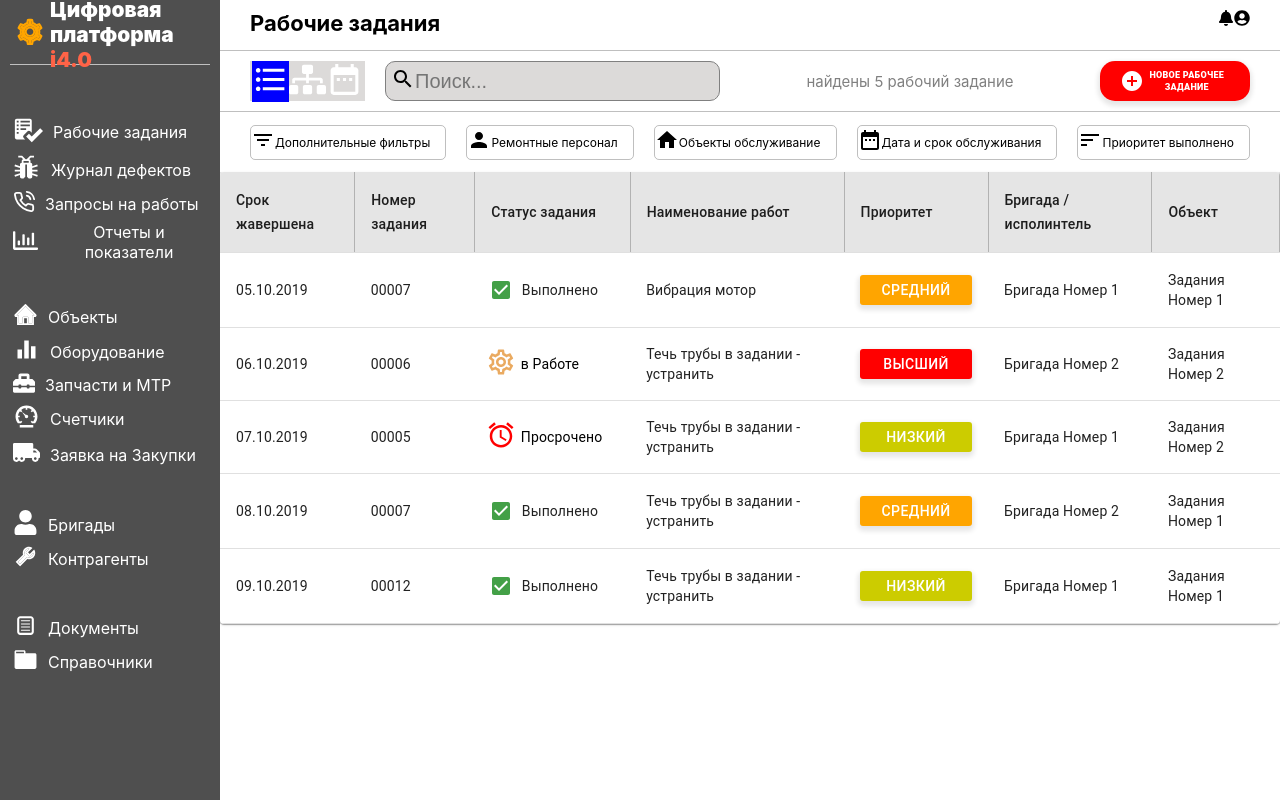
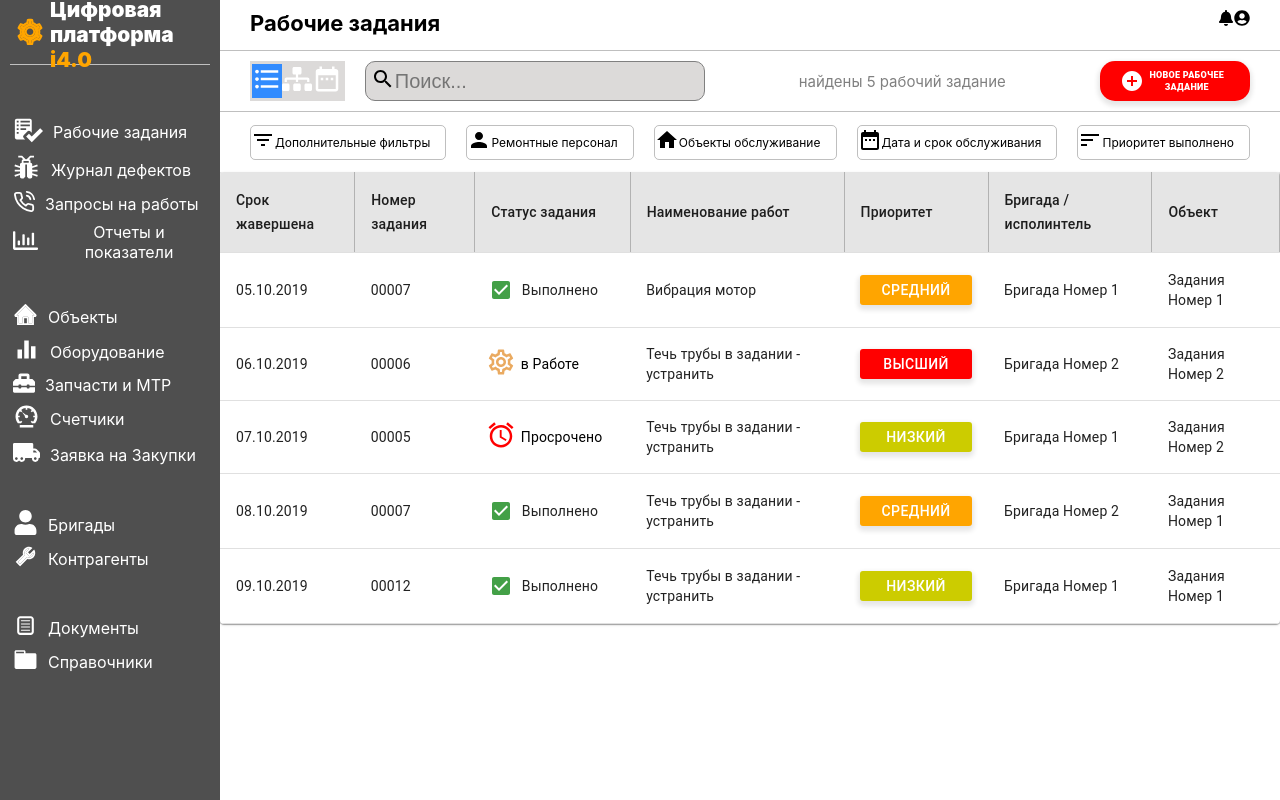
Before and after one commit to harut0111/working-assignment, a React (Create React App) app: page / in a window 1280 px wide. Built offline with nearby package versions, Linux system fonts and the light colour scheme.

Commit message:
bug fixed

```diff
--- a/src/Components/LeftMenu/index.jsx
+++ b/src/Components/LeftMenu/index.jsx
@@ -16,7 +16,7 @@ const LeftMenu = () => {
             <div className='leftMenu-content'>
                 <div className='leftMenu-header'>
                     <div style={{margin: "0 5px"}}><AiTwotoneSetting size="30px" color="orange"/></div>
-                    <div>Цифровая платформа <span>i4.0</span> </div>
+                    <div>Цифровая платформа <span style={{color: 'orange'}}>i4.0</span> </div>
                 </div>
                 <div className='leftMenu-content-main'>
                     <nav>
@@ -45,11 +45,11 @@ const LeftMenu = () => {
                     </nav>
                     <div className='leftMenu-footer'>
                         <div>
-                            <div><FiSettings size="20px" /></div>
+                            <div><FiSettings size="30px" /></div>
                             <span>Настройки</span>
                         </div>
                         <div>
-                            <div><TiContacts size="20px" /></div>
+                            <div><TiContacts size="30px" /></div>
                             <span>Контакты</span>
                         </div>
                     </div>
--- a/src/Components/Main/_AddingWork.jsx
+++ b/src/Components/Main/_AddingWork.jsx
@@ -12,9 +12,9 @@ const _AddingWork = () => {
         <div className='main-addingWork'>
             <div className='main-addingWork-content'>
                 <div>
-                    <Icon backgroundColor='blue' color='#fff' size='37px' >{FormatListBulletedIcon}</Icon>
-                    <Icon color='#fff'  size='37px' >{FaSitemap}</Icon>
-                    <Icon color='#fff'  size='37px' >{DateRangeIcon}</Icon>
+                    <Icon backgroundColor='rgb(49, 139, 254)' color='#fff' size='30px' >{FormatListBulletedIcon}</Icon>
+                    <Icon color='#fff'  size='30px' >{FaSitemap}</Icon>
+                    <Icon color='#fff'  size='30px' >{DateRangeIcon}</Icon>
                 </div>
                 <div className='searchBar'><Icon>{SearchIcon}</Icon><input placeholder='Поиск...' type='text'/></div>
                 <div>найдены 5 рабочий задание</div>
```
